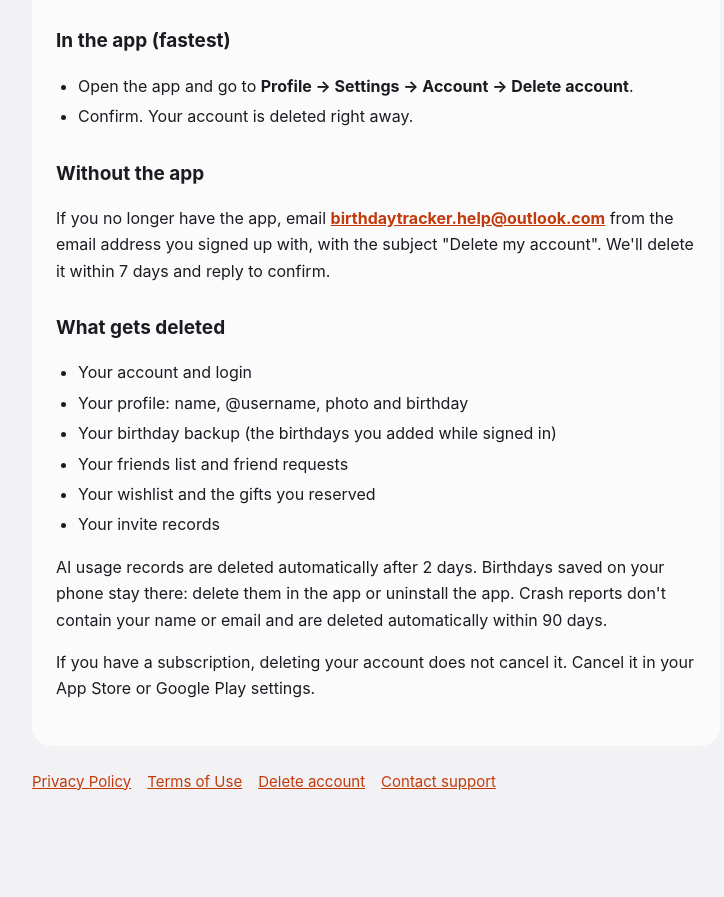
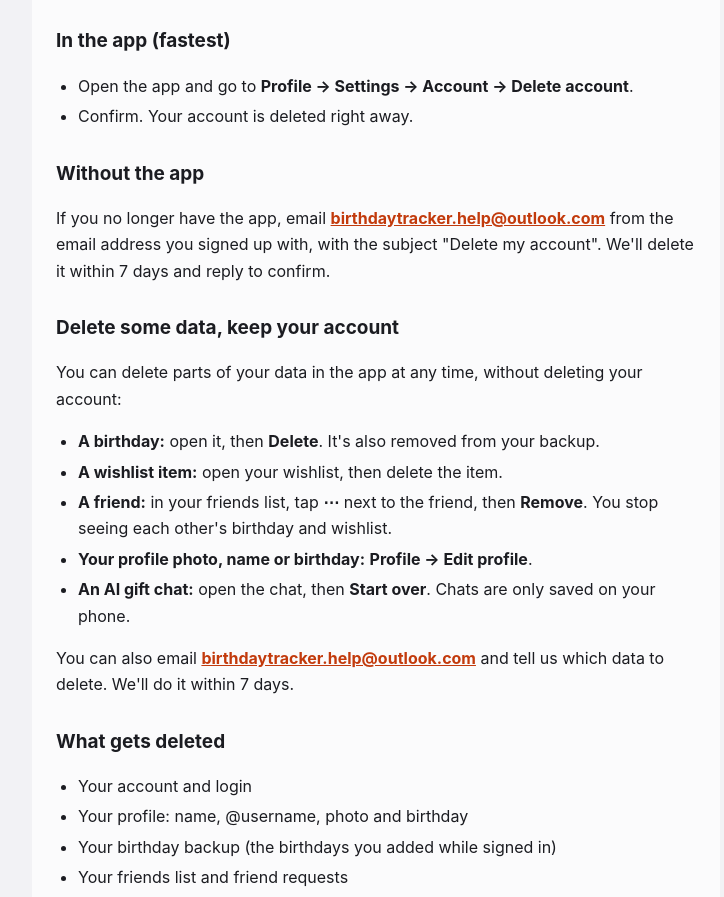
Before and after one commit to ataerapp/birthday-tracker-legal, a plain HTML site: page delete-account.html in a window 1280 px wide. Shown: the part 200-1097 px from the top of the page, without its empty margins (264-988 px from the left). Before the commit the page ends 1058 px from the top, so only its background shows below. Drawn offline with Linux system fonts and the light colour scheme.

Commit message:
Delete-account page: how to delete some data without deleting the account

```diff
--- a/delete-account.html
+++ b/delete-account.html
@@ -25,6 +25,16 @@ nav{display:flex;gap:16px;flex-wrap:wrap;margin-top:24px;font-size:15px}
 </ul>
 <h2>Without the app</h2>
 <p>If you no longer have the app, email <strong><a href="mailto:birthdaytracker.help@outlook.com">birthdaytracker.help@outlook.com</a></strong> from the email address you signed up with, with the subject "Delete my account". We'll delete it within 7 days and reply to confirm.</p>
+<h2>Delete some data, keep your account</h2>
+<p>You can delete parts of your data in the app at any time, without deleting your account:</p>
+<ul>
+<li><strong>A birthday:</strong> open it, then <strong>Delete</strong>. It's also removed from your backup.</li>
+<li><strong>A wishlist item:</strong> open your wishlist, then delete the item.</li>
+<li><strong>A friend:</strong> in your friends list, tap <strong>⋯</strong> next to the friend, then <strong>Remove</strong>. You stop seeing each other's birthday and wishlist.</li>
+<li><strong>Your profile photo, name or birthday:</strong> <strong>Profile → Edit profile</strong>.</li>
+<li><strong>An AI gift chat:</strong> open the chat, then <strong>Start over</strong>. Chats are only saved on your phone.</li>
+</ul>
+<p>You can also email <strong><a href="mailto:birthdaytracker.help@outlook.com">birthdaytracker.help@outlook.com</a></strong> and tell us which data to delete. We'll do it within 7 days.</p>
 <h2>What gets deleted</h2>
 <ul>
 <li>Your account and login</li>
```
